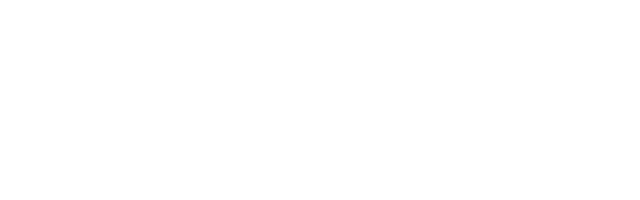
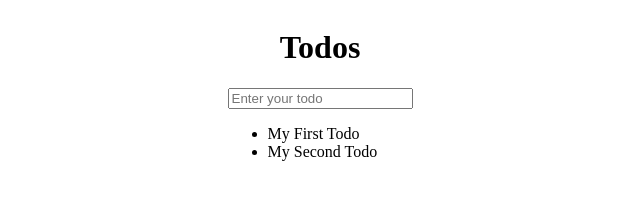
Before and after one commit to mamismeda/todo-list, a plain HTML site: page index.html in a window 1280 px wide. Shown: the whole page, without its empty margins (320-960 px from the left). Drawn offline with Linux system fonts and the light colour scheme.

Commit message:
html codes

```diff
--- a/index.html
+++ b/index.html
@@ -1,17 +1,29 @@
 <!DOCTYPE html>
 <html lang="en">
-<head>
-    <meta charset="UTF-8">
-    <meta http-equiv="X-UA-Compatible" content="IE=edge">
-    <meta name="viewport" content="width=device-width, initial-scale=1.0">
-    <link rel="stylesheet" href="style.css">
+  <head>
+    <meta charset="UTF-8" />
+    <meta http-equiv="X-UA-Compatible" content="IE=edge" />
+    <meta name="viewport" content="width=device-width, initial-scale=1.0" />
+    <link rel="stylesheet" href="style.css" />
     <title>Todo List</title>
-</head>
-<body>
+  </head>
+  <body>
+    <h1>Todos</h1>
+    <form id="form">
+      <input
+        type="text"
+        class="input"
+        id="inpu"
+        placeholder="Enter your todo"
+        autocomplete="off"
+      />
 
-
-
+      <ul class="todos" id="todos">
+           <li>My First Todo</li>
+           <li>My Second Todo</li>
+      </ul>
+    </form>
 
     <script src="script.js"></script>
-</body>
+  </body>
 </html>
--- a/style.css
+++ b/style.css
@@ -4,6 +4,7 @@
 
 body{
     display: flex;
+    flex-direction: column;
     align-items: center;
     justify-content: center;
     overflow: hidden;
```
